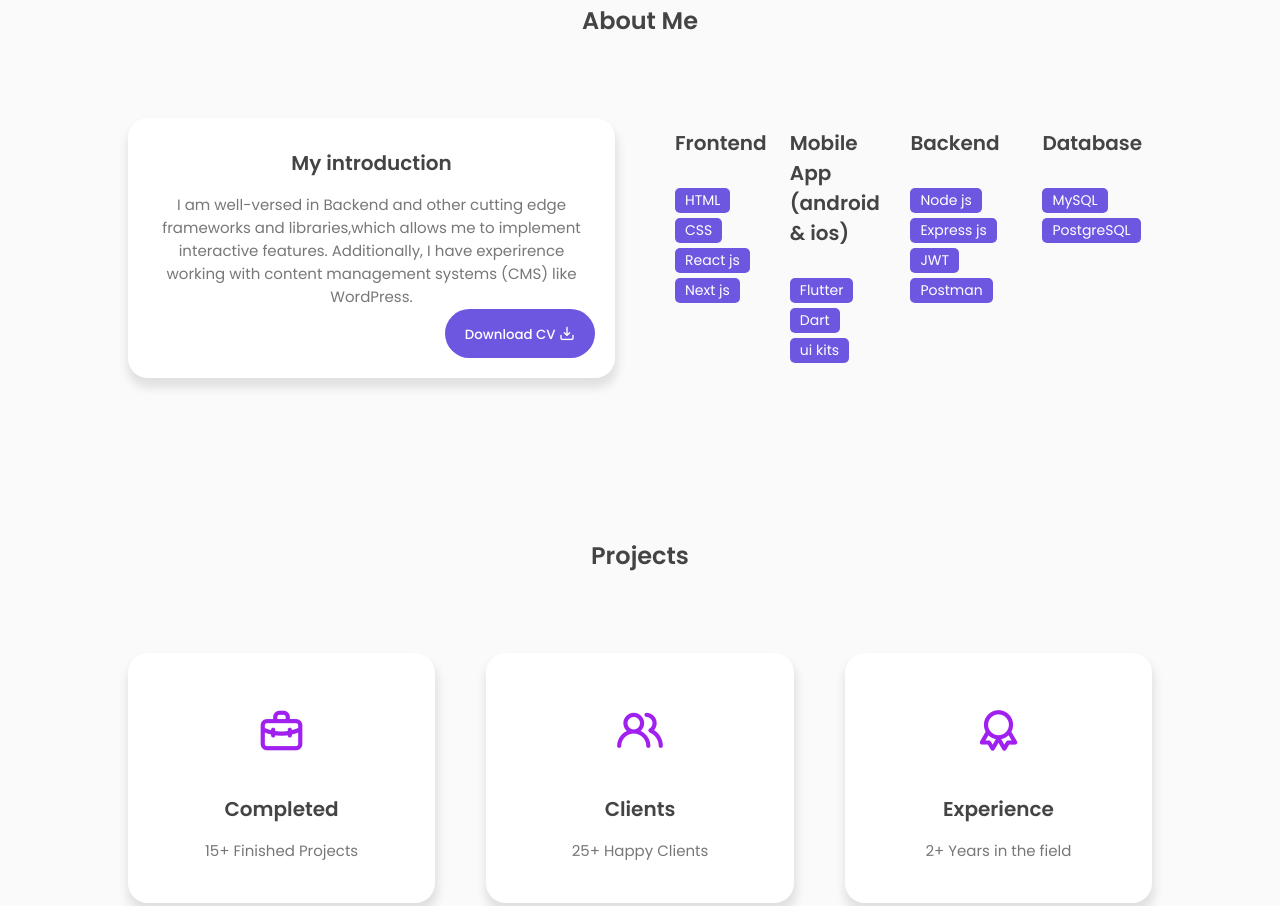
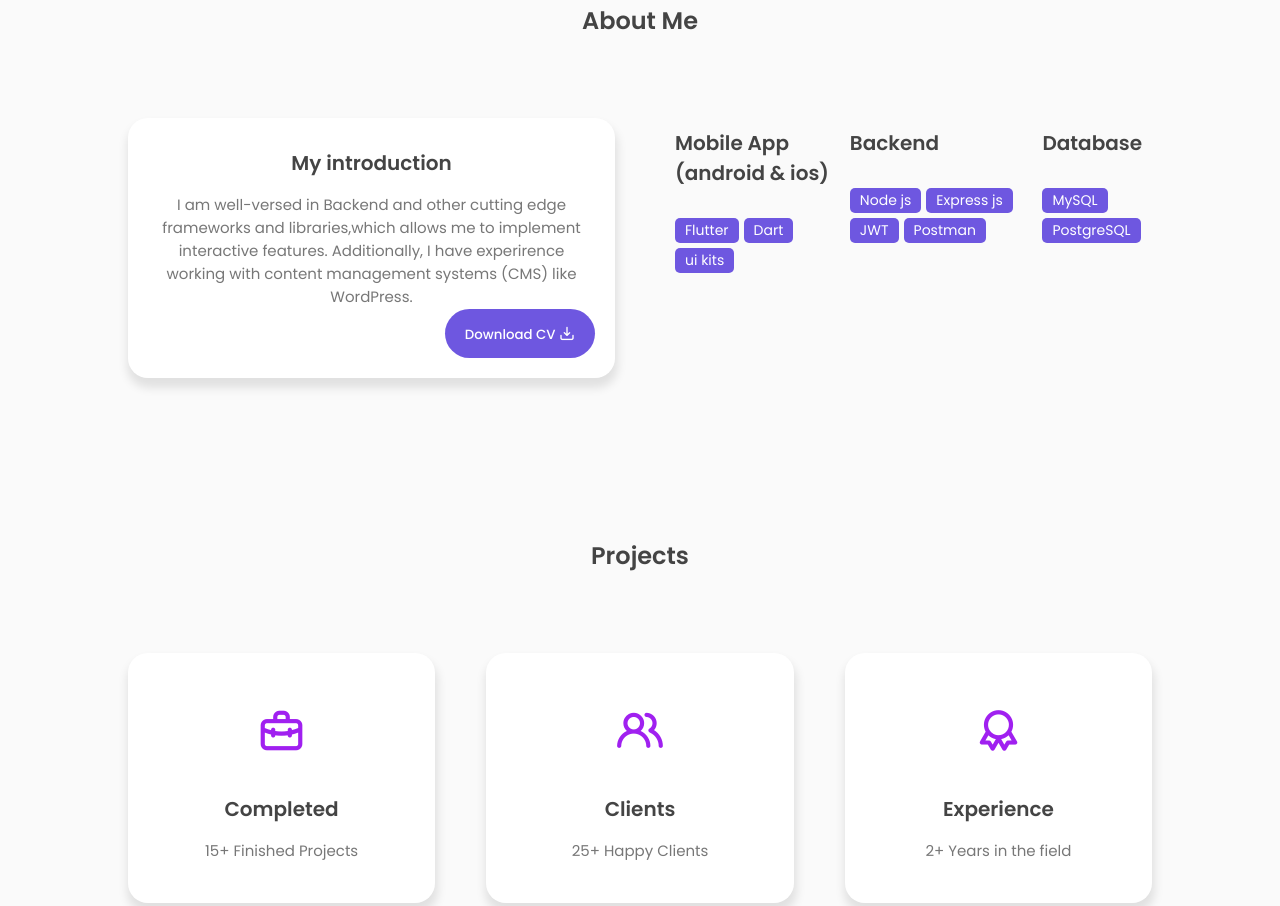
Before and after one commit to deepakvigyos/portfolio, a plain HTML site: page index.html in a window 1280 px wide. Shown: the part 877-1783 px from the top of the page. Drawn offline with nearby package versions, Linux system fonts and the light colour scheme.

Commit message:
Add files via upload

```diff
--- a/index.html
+++ b/index.html
@@ -170,17 +170,6 @@
             <div class="col">
               <div class="skills-box">
                 <div class="skills-header">
-                  <h3>Frontend</h3>
-                </div>
-                <div class="skills-list">
-                  <span>HTML</span>
-                  <span>CSS</span>
-                  <span>React js</span>
-                  <span>Next js</span>
-                </div>
-              </div>
-              <div class="skills-box">
-                <div class="skills-header">
                   <h3>Mobile App (android & ios)</h3>
                 </div>
                 <div class="skills-list">
@@ -323,7 +312,7 @@
         <div class="bottom-footer">
           <p>
             Copyright &copy;
-            <a href="#home" style="text-decoration: none">John Doe</a> - All
+            <a href="#home" style="text-decoration: none">Deepak Gupta</a> - All
             rights reserved
           </p>
         </div>
```
